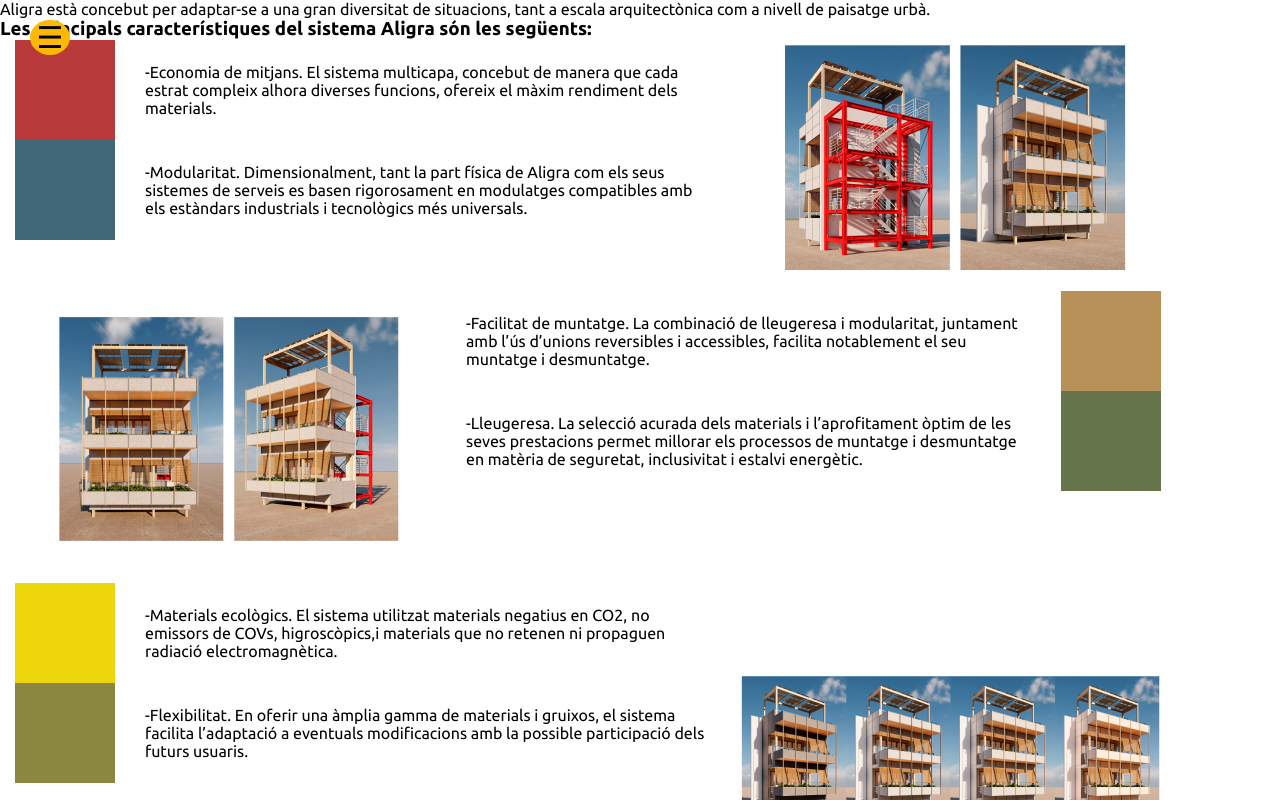
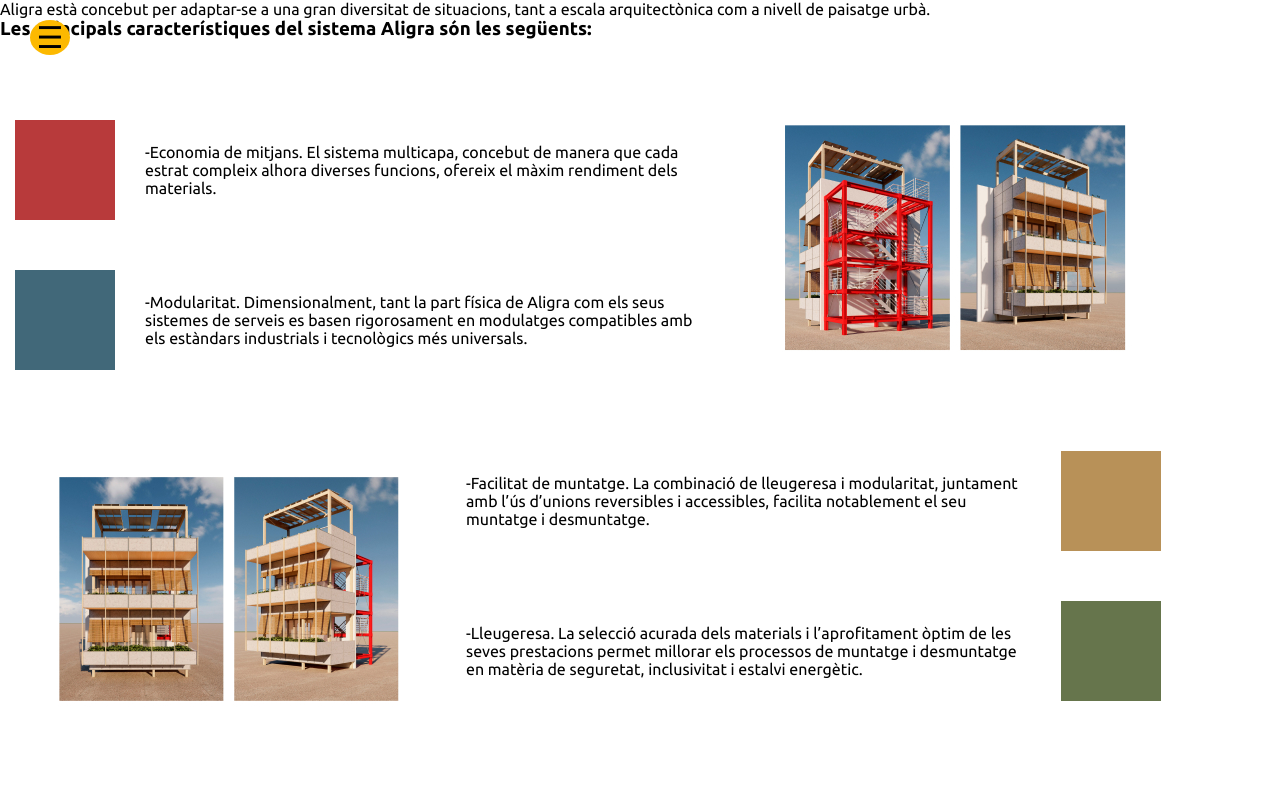
Before and after one commit to Manuraptor/amunt-p1-aligra, a SvelteKit app: page /caracteristiques in a window 1280 px wide. Shown: the top 800 px of the page. Built offline with nearby package versions, Linux system fonts and the light colour scheme.

Commit message:
caracteristiqueswork5

```diff
--- a/src/routes/caracteristiques/+page.svelte
+++ b/src/routes/caracteristiques/+page.svelte
@@ -2,7 +2,7 @@
     import '/src/global.css'
     import Foto1 from "$lib/imagenes/Caracteristiques/d18.jpg"
     import Foto2 from "$lib/imagenes/Caracteristiques/d21.jpg"
-    import Foto3 from "$lib/imagenes/Caracteristiques/f11.jpg"
+    import Foto3 from "$lib/imagenes/Caracteristiques/foto3carateristiques.jpg"
     import Rectangle29 from "$lib/imagenes/Caracteristiques/Rectangle29.jpg"
     import Rectangle27 from "$lib/imagenes/Caracteristiques/Rectangle27.jpg"
     import Rectangle18 from "$lib/imagenes/Caracteristiques/Rectangle18.jpg"
@@ -117,11 +117,13 @@
     .contenedormediano {
         display: flex;
         flex-direction: row;
+        margin-top: 80px;
     }
 
     .contenedormediano2 {
         display: flex;
         flex-direction: column;
+        gap: 50px;
     }
 
     .contenedormediano3 {
@@ -131,6 +133,7 @@
         align-items: center;
         height: 100px;
         width:725px;
+
     }
 
 </style>
```
Also changed, not shown: src/lib/imagenes/Caracteristiques/f11.jpg (deleted), src/lib/imagenes/Caracteristiques/foto3carateristiques.jpg (added).
